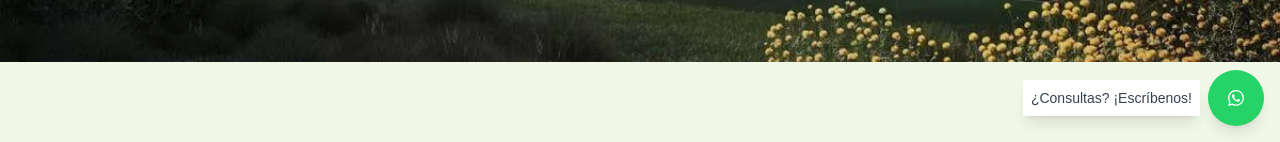
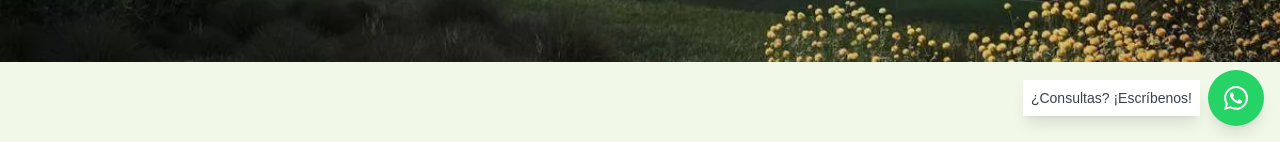
Before and after one commit to peter-ringuelet/Canning-Greens, a Next.js app in the folder canning-greens/: page / in a window 1280 px wide. Shown: the part 658-800 px from the top of the page. Built offline with nearby package versions, Linux system fonts and the light colour scheme.

Commit message:
logo wspp

```diff
--- a/canning-greens/components/whatsapp-float.tsx
+++ b/canning-greens/components/whatsapp-float.tsx
@@ -1,8 +1,8 @@
-import { Button } from "@/components/ui/button";
+import { Button } from "@/components/ui/button"
 
 export default function WhatsAppFloat() {
   // Reemplaza este enlace con el enlace real de WhatsApp cuando lo tengas
-  const whatsappLink = "https://wa.me/2214779209";
+  const whatsappLink = "https://wa.me/NUMERODETELEFONO"
 
   return (
     <div className="fixed bottom-4 right-4 z-50 flex items-center space-x-2">
@@ -17,18 +17,20 @@ export default function WhatsAppFloat() {
       >
         <Button
           size="lg"
-          className="rounded-full bg-[#25D366] hover:bg-[#128C7E] text-white w-14 h-14 p-0 flex items-center justify-center shadow-lg"
+          className="rounded-full bg-[#25D366] hover:bg-[#128C7E] text-white w-14 h-14 p-0 flex items-center justify-center shadow-lg overflow-hidden"
         >
           <svg
             xmlns="http://www.w3.org/2000/svg"
-            className="w-full h-full"
+            width="50"
+            height="50"
             viewBox="0 0 24 24"
             fill="#FFFFFF"
+            className="transform scale-150"
           >
-            <path d="M17.472 14.382c-.297-.149-1.758-.867-2.03-.967-.273-.099-.471-.148-.67.15-.197.297-.767.966-.94 1.164-.173.199-.347.223-.644.075-.297-.15-1.255-.463-2.39-1.475-.883-.788-1.48-1.761-1.653-2.059-.173-.297-.018-.458.13-.606.134-.133.298-.347.446-.52.149-.174.198-.298.298-.497.099-.198.05-.371-.025-.52-.075-.149-.669-1.612-.916-2.207-.242-.579-.487-.5-.669-.51-.173-.008-.371-.01-.57-.01-.198 0-.52.074-.792.372-.272.297-1.04 1.016-1.04 2.479 0 1.462 1.065 2.875 1.213 3.074.149.198 2.096 3.2 5.077 4.487.709.306 1.262.489 1.694.625.712.227 1.36.195 1.871.118.571-.085 1.758-.719 2.006-1.413.248-.694.248-1.289.173-1.413-.074-.124-.272-.198-.57-.347m-5.421 7.403h-.004a9.87 9.87 0 01-5.031-1.378l-.361-.214-3.741.982.998-3.648-.235-.374a9.86 9.86 0 01-1.51-5.26c.001-5.45 4.436-9.884 9.888-9.884 2.64 0 5.122 1.03 6.988 2.898a9.825 9.825 0 012.893 6.994c-.003 5.45-4.437 9.884-9.885 9.884m8.413-18.297A11.815 11.815 0 0012.05 0C5.495 0 .16 5.335.157 11.892c0 2.096.547 4.142 1.588 5.945L.057 24l6.305-1.654a11.882 11.882 0 005.683 1.448h.005c6.554 0 11.89-5.335 11.893-11.893a11.821 11.821 0 00-3.48-8.413z" />
+            <path d="M17.472 14.382c-.297-.149-1.758-.867-2.03-.967-.273-.099-.471-.148-.67.15-.197.297-.767.966-.94 1.164-.173.199-.347.223-.644.075-.297-.15-1.255-.463-2.39-1.475-.883-.788-1.48-1.761-1.653-2.059-.173-.297-.018-.458.13-.606.134-.133.298-.347.446-.52.149-.174.198-.298.298-.497.099-.198.05-.371-.025-.52-.075-.149-.669-1.612-.916-2.207-.242-.579-.487-.5-.669-.51-.173-.008-.371-.01-.57-.01-.198 0-.52.074-.792.372-.272.297-1.04 1.016-1.04 2.479 0 1.462 1.065 2.875 1.213 3.074.149.198 2.096 3.2 5.077 4.487.709.306 1.262.489 1.694.625.712.227 1.36.195 1.871.118.571-.085 1.758-.719 2.006-1.413.248-.694.248-1.289.173-1.413-.074-.124-.272-.198-.57-.347m-5.421 7.403h-.004a9.87 9.87 0 01-5.031-1.378l-.361-.214-3.741.982.998-3.648-.235-.374a9.86 9.86 0 01-1.51-5.26c.001-5.45 4.436-9.884 9.888-9.884 2.64 0 5.122 1.03 6.988 2.898a9.825 9.825 0 012.893 6.994c-.003 5.45-4.437 9.884-9.885 9.884m8.413-18.297A11.815 11.815 0 0012.05 0C5.495 0 .16 5.335.157 11.892c0 2.096.547 4.142 1.588 5.945L.057 24l6.305-1.654a11.882 11.882 0 005.683 1.448h.005c6.554 0 11.89-5.335 11.893-11.893a11.821 11.821 0 00-3.48-8.413z"/>
           </svg>
         </Button>
       </a>
     </div>
-  );
+  )
 }
```
